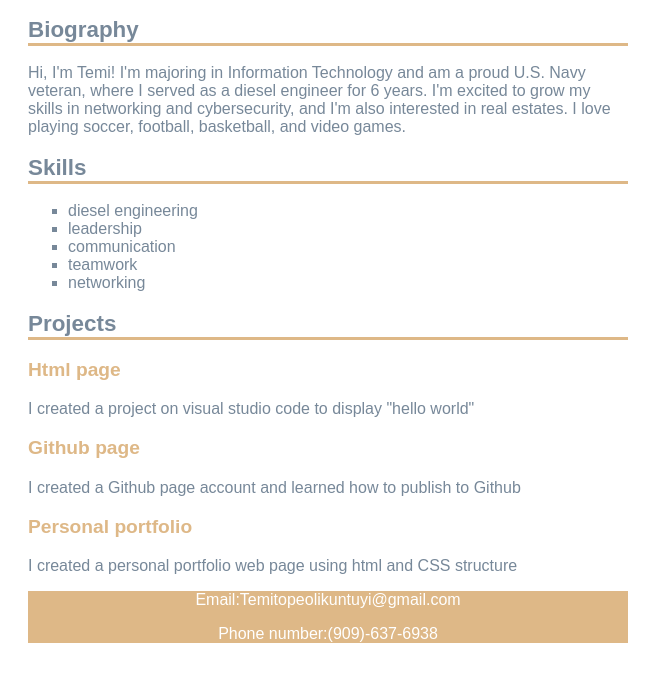
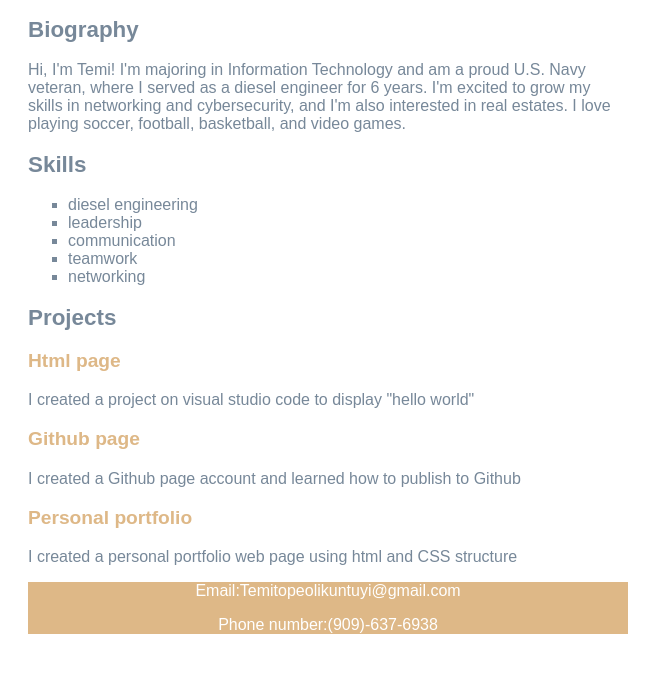
Before and after one commit to Temmytee16/COMP001A.LectureActivity2, a plain HTML site: page index.html in a window 1280 px wide. Shown: the part 123-804 px from the top of the page, without its empty margins (0-663 px from the left). Drawn offline with Linux system fonts and the light colour scheme.

Commit message:
Header update: removal of border lines from header

```diff
--- a/main.css
+++ b/main.css
@@ -26,7 +26,7 @@ h1 {
 
 h2 {
     font-size: 140%;
-    border-bottom: 3px solid burlywood;
+    border: none;
 }
 
 ul {
```
